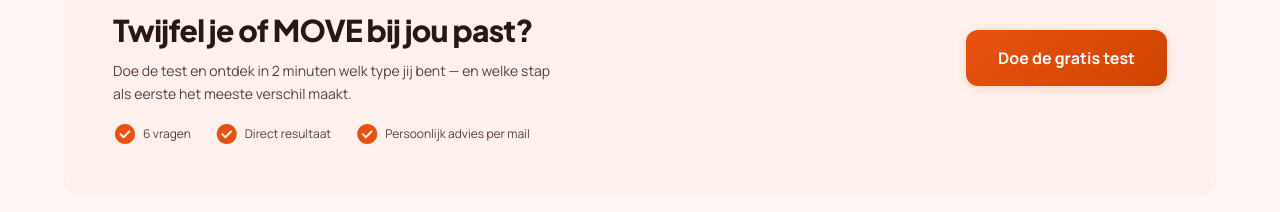
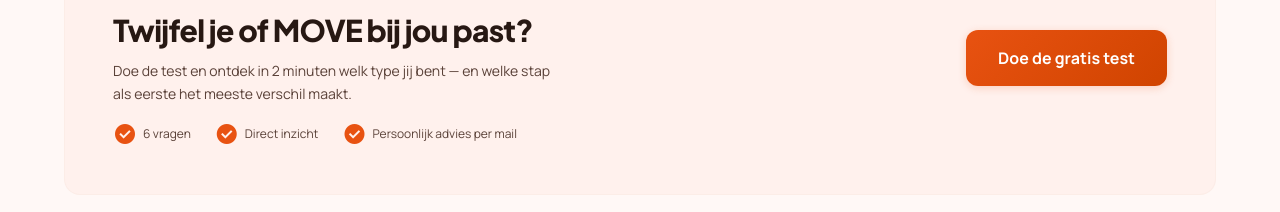
Before and after one commit to iwbtools-a11y/rick-vianen, a Next.js app: page /programma in a window 1280 px wide. Shown: the part 6800-7012 px from the top of the page. Built offline with nearby package versions, Linux system fonts and the light colour scheme.

Commit message:
Change "Direct resultaat" to "Direct inzicht" across quiz and QuizCTA
Co-Authored-By: Claude Sonnet 4.6 <noreply@anthropic.com>

```diff
--- a/src/app/quiz/quiz-client.tsx
+++ b/src/app/quiz/quiz-client.tsx
@@ -324,7 +324,7 @@ export function QuizClient() {
                 {[
                   { icon: 'schedule', label: '2 minuten' },
                   { icon: 'checklist', label: '6 vragen' },
-                  { icon: 'bolt', label: 'Direct resultaat' },
+                  { icon: 'bolt', label: 'Direct inzicht' },
                 ].map(item => (
                   <span key={item.label} className="flex items-center gap-1.5 text-xs text-white/45">
                     <span className="material-symbols-outlined text-sm">{item.icon}</span>
--- a/src/components/quiz-cta.tsx
+++ b/src/components/quiz-cta.tsx
@@ -46,7 +46,7 @@ export function QuizCTA({ variant }: { variant: "hint" | "card" | "inline" }) {
               Doe de test en ontdek in 2 minuten welk type jij bent — en welke stap als eerste het meeste verschil maakt.
             </p>
             <div className="flex gap-6 mt-4">
-              {["6 vragen", "Direct resultaat", "Persoonlijk advies per mail"].map((item) => (
+              {["6 vragen", "Direct inzicht", "Persoonlijk advies per mail"].map((item) => (
                 <span key={item} className="flex items-center gap-1.5 text-xs text-on-surface-variant">
                   <span
                     className="material-symbols-outlined text-sm text-primary"
@@ -87,7 +87,7 @@ export function QuizCTA({ variant }: { variant: "hint" | "card" | "inline" }) {
             Herken je dit? Ontdek jouw MOVE-type.
           </p>
           <p className="text-sm text-on-surface-variant leading-relaxed">
-            6 vragen. Direct resultaat. Je krijgt een persoonlijk advies in je inbox.
+            6 vragen. Direct inzicht. Je krijgt een persoonlijk advies in je inbox.
           </p>
         </div>
         <Link
```
